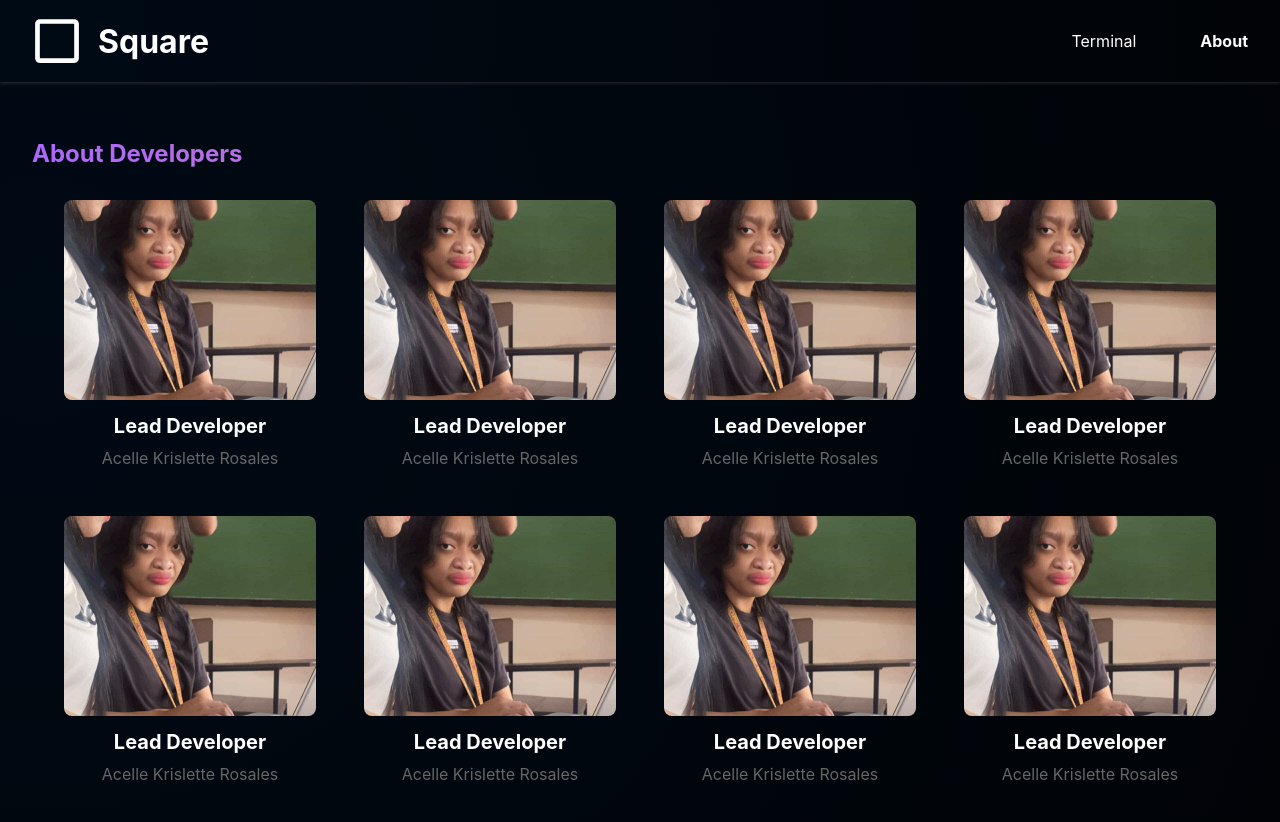
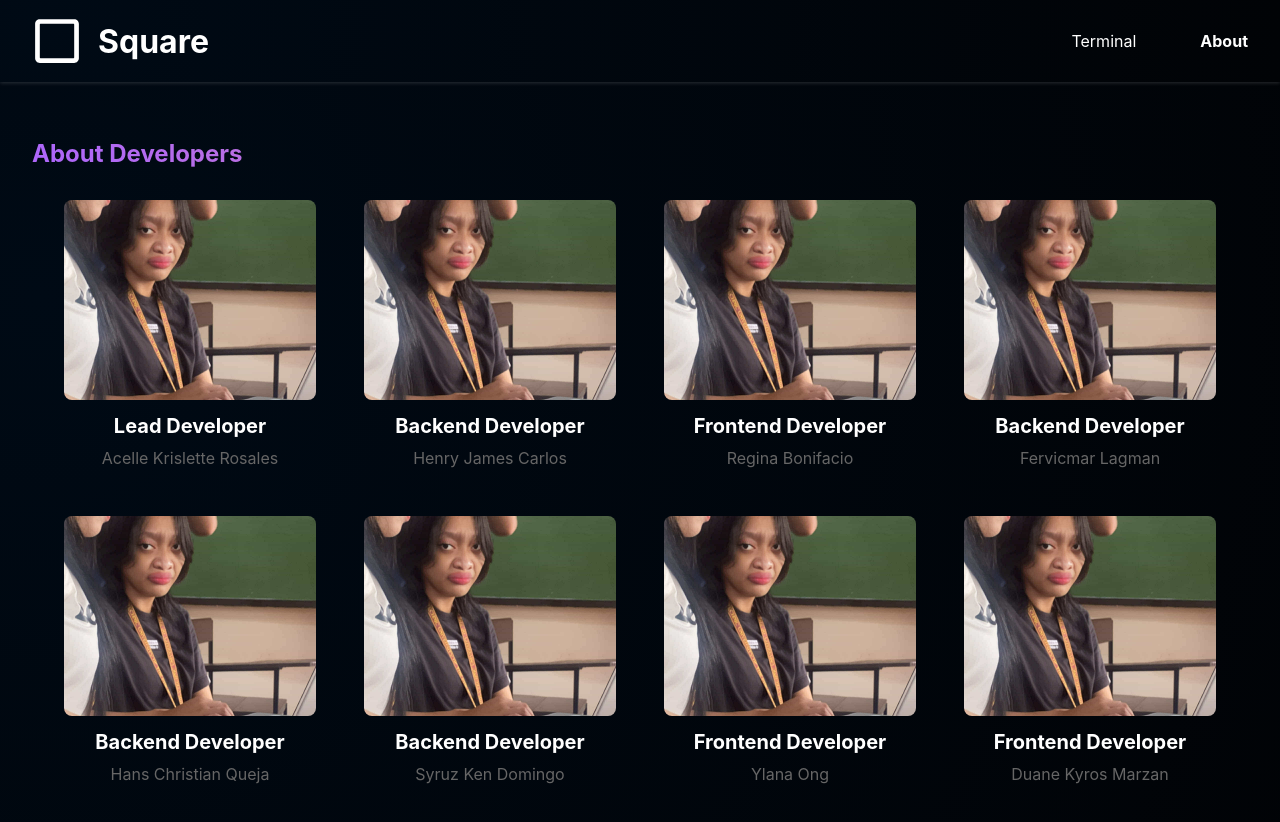
Before and after one commit to krislette/square, a React (Vite) app in the folder frontend/: page /about in a window 1280 px wide. Shown: the top 822 px of the page. Built offline with nearby package versions, Linux system fonts and the light colour scheme.

Commit message:
Added temporary data to cards

```diff
--- a/frontend/src/pages/About/About.tsx
+++ b/frontend/src/pages/About/About.tsx
@@ -18,8 +18,22 @@ const cards = [
       ),
     },
     {
-      title: "Lead Developer",
-      description: "Acelle Krislette Rosales",
+      title: "Backend Developer",
+      description: "Henry James Carlos",
+      src: "acelle.jpg",
+      ctaText: "Visit Github",
+      ctaLink: "https://github.com/hjcarlos",
+      content: (
+        <p>
+          Henry is responsible for the interface displaying
+          generated lexemes in the terminal page  and worked
+          on the syntax for operation symbols and for-loop            statements in the Square programming language.
+        </p>
+      ),
+    },
+    {
+      title: "Frontend Developer",
+      description: "Regina Bonifacio",
       src: "acelle.jpg",
       ctaText: "Visit Github",
       ctaLink: "https://github.com/krislette",
@@ -33,96 +47,67 @@ const cards = [
       ),
     },
     {
-      title: "Lead Developer",
-      description: "Acelle Krislette Rosales",
+      title: "Backend Developer",
+      description: "Fervicmar Lagman",
       src: "acelle.jpg",
       ctaText: "Visit Github",
-      ctaLink: "https://github.com/krislette",
+      ctaLink: "https://github.com/perbik",
       content: (
         <p>
-          Oh loko anong balita ba't mainit
-          Heto ako at sumesexy nag-iinit
-          Umaapoy lumalagkit ang mga titig
-          Hot mommy'ng malupit sumasarap 'pag may dumidilig
+          Fervicmar contributes in the development, particularly in defining and implementing the tokenization process by identifying and categorizing tokens, ensuring accurate lexical analysis.
         </p>
       ),
     },
     {
-      title: "Lead Developer",
-      description: "Acelle Krislette Rosales",
+      title: "Backend Developer",
+      description: "Hans Christian Queja",
       src: "acelle.jpg",
       ctaText: "Visit Github",
-      ctaLink: "https://github.com/krislette",
+      ctaLink: "https://github.com/HansQueja",
       content: (
         <p>
-          Oh loko anong balita ba't mainit
-          Heto ako at sumesexy nag-iinit
-          Umaapoy lumalagkit ang mga titig
-          Hot mommy'ng malupit sumasarap 'pag may dumidilig
+          Hans is one of the developers responsible in defining and implementing the tokenization process. He also contributes in identifying and categorizing tokens, standard processes in lexical analysis.
         </p>
       ),
     },
     {
-      title: "Lead Developer",
-      description: "Acelle Krislette Rosales",
+      title: "Backend Developer",
+      description: "Syruz Ken Domingo",
       src: "acelle.jpg",
       ctaText: "Visit Github",
-      ctaLink: "https://github.com/krislette",
+      ctaLink: "https://github.com/sykeruzn",
       content: (
         <p>
-          Oh loko anong balita ba't mainit
-          Heto ako at sumesexy nag-iinit
-          Umaapoy lumalagkit ang mga titig
-          Hot mommy'ng malupit sumasarap 'pag may dumidilig
+          Syke is assigned to modify the changes in the programming language
+          documentation, proofread, and finalize the content in all sections.
+          He also is a part of the backend development team.
         </p>
       ),
     },
     {
-      title: "Lead Developer",
-      description: "Acelle Krislette Rosales",
+      title: "Frontend Developer",
+      description: "Ylana Ong",
       src: "acelle.jpg",
       ctaText: "Visit Github",
-      ctaLink: "https://github.com/krislette",
+      ctaLink: "https://github.com/jellyM0on",
       content: (
         <p>
-          Oh loko anong balita ba't mainit
-          Heto ako at sumesexy nag-iinit
-          Umaapoy lumalagkit ang mga titig
-          Hot mommy'ng malupit sumasarap 'pag may dumidilig
+          Ylana implemented the frontend editor component for code input and the file upload functionality.
         </p>
       ),
     },
     {
-      title: "Lead Developer",
-      description: "Acelle Krislette Rosales",
+      title: "Frontend Developer",
+      description: "Duane Kyros Marzan",
       src: "acelle.jpg",
       ctaText: "Visit Github",
-      ctaLink: "https://github.com/krislette",
+      ctaLink: "https://github.com/kyrariii",
       content: (
         <p>
-          Oh loko anong balita ba't mainit
-          Heto ako at sumesexy nag-iinit
-          Umaapoy lumalagkit ang mga titig
-          Hot mommy'ng malupit sumasarap 'pag may dumidilig
+          Kyros is in tasked with updating, reviewing, and polishing the programming language documentation.  He is also a member of the frontend development team.
         </p>
       ),
     },
-    {
-      title: "Lead Developer",
-      description: "Acelle Krislette Rosales",
-      src: "acelle.jpg",
-      ctaText: "Visit Github",
-      ctaLink: "https://github.com/krislette",
-      content: (
-        <p>
-          Oh loko anong balita ba't mainit
-          Heto ako at sumesexy nag-iinit
-          Umaapoy lumalagkit ang mga titig
-          Hot mommy'ng malupit sumasarap 'pag may dumidilig
-        </p>
-      ),
-    },
-    // Add more card objects as needed
   ];
 
 export default function About() {
```
